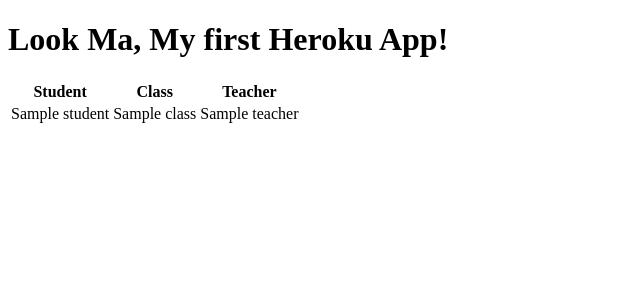
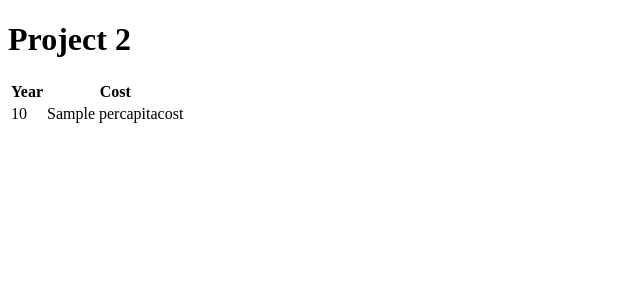
Before and after one commit to cbradmiller/Project-2, a Flask app: template templates/index.html in a window 1280 px wide. Shown: the top 300 px of the page, without its empty margins (0-640 px from the left). Run offline with Flask 2, Linux system fonts and the light colour scheme; the template is opened without the code that fills it: most values are stand-ins (such as "Sample title", 1, 10 or a date in 2020); parts of the project's set-up code (start-up, migrations or seed data) failed here and were passed over.

Commit message:
Testing heroku

```diff
--- a/app.py
+++ b/app.py
@@ -26,51 +26,56 @@
     return(
         "Available Routes:<br/>"
         "/api/v1.0/USHealthCare<br/>"
-        "/api/v1.0/foodData/country_name<br/>"
-        "/api/v1.0/countrynames<br/>"
-        "/api/v1.0/dataFoodIndex<br/>"
+        # "/api/v1.0/foodData/country_name<br/>"
+        # "/api/v1.0/countrynames<br/>"
+        # "/api/v1.0/dataFoodIndex<br/>"
     )
 
 @app.route("/api/v1.0/USHealthCare")
 def healthcareCost():
-    #untested
-    healthcareData = session.query("select * from us_healthcare_costs_percapita;")
-    return(jsonify(healthcareData))
 
-@app.route("/api/v1.0/foodData/<countryName>")
-def foodDataByCountry(countryName):
-    #untested
-    countryFood = {
-        "1990": session.query(f"select * from median_data_1990 where lower(countryname) = lower('{countryName}');"),
-        "1995": session.query(f"select * from median_data_1995 where lower(countryname) = lower('{countryName}');"),
-        "2000": session.query(f"select * from median_data_2000 where lower(countryname) = lower('{countryName}');"),
-        "2005": session.query(f"select * from median_data_2005 where lower(countryname) = lower('{countryName}');"),
-        "2010": session.query(f"select * from median_data_2010 where lower(countryname) = lower('{countryName}');"),
-        "2015": session.query(f"select * from median_data_2015 where lower(countryname) = lower('{countryName}');")
-    }
-    return(jsonify(countryFood))
+    healthcare_query = engine.execute("""select * from us_healthcare_costs_percapita;""")
+    healthcare = []
+    for h in healthcare_query:
+        healthcare.append({
+            "year_cost": h[0],
+            "Per_Capita_Cost": h[1]
+        })
+    return render_template("index.html", healthcare=healthcare)
+# @app.route("/api/v1.0/foodData/<countryName>")
+# def foodDataByCountry(countryName):
+#     #untested
+#     countryFood = {
+#         "1990": session.query(f"select * from median_data_1990 where lower(countryname) = lower('{countryName}');"),
+#         "1995": session.query(f"select * from median_data_1995 where lower(countryname) = lower('{countryName}');"),
+#         "2000": session.query(f"select * from median_data_2000 where lower(countryname) = lower('{countryName}');"),
+#         "2005": session.query(f"select * from median_data_2005 where lower(countryname) = lower('{countryName}');"),
+#         "2010": session.query(f"select * from median_data_2010 where lower(countryname) = lower('{countryName}');"),
+#         "2015": session.query(f"select * from median_data_2015 where lower(countryname) = lower('{countryName}');")
+#     }
+#     return(jsonify(countryFood))
 
-@app.route("/api/v1.0/countrynames")
-def getCountryNames():
-    #untested
-    namesOfCountries = {"countryNames": session.query('select countryname from median_data_1990;')}
-    return(jsonify(namesOfCountries))
+# @app.route("/api/v1.0/countrynames")
+# def getCountryNames():
+#     #untested
+#     namesOfCountries = {"countryNames": session.query('select countryname from median_data_1990;')}
+#     return(jsonify(namesOfCountries))
 
-@app.route("/api/v1.0/dataFoodIndex")
-def getFoodIndex ():
-    #this may have to do, unless there is an easy way to get the indexs of the db.
-    indexNames = {"indexs":[fruit_consumption,
-	nonstarchy_vegetable_consumption,
-	beans_and_legumes,
-	nuts_and_seeds,
-	unprocessed_red_meat,
-	sugarsweetened_beverages,
-	fruit_juices,
-	protein,
-	calcium_milligrams,
-	potassium_milligrams,
-	total_milk]}
-    return(jsonify(indexNames))
+# @app.route("/api/v1.0/dataFoodIndex")
+# def getFoodIndex ():
+#     #this may have to do, unless there is an easy way to get the indexs of the db.
+#     indexNames = {"indexs":[fruit_consumption,
+# 	nonstarchy_vegetable_consumption,
+# 	beans_and_legumes,
+# 	nuts_and_seeds,
+# 	unprocessed_red_meat,
+# 	sugarsweetened_beverages,
+# 	fruit_juices,
+# 	protein,
+# 	calcium_milligrams,
+# 	potassium_milligrams,
+# 	total_milk]}
+#     return(jsonify(indexNames))
 
 
 if __name__ == '__main__':
--- a/templates/index.html
+++ b/templates/index.html
@@ -1,22 +1,20 @@
 <!DOCTYPE html>
 <html>
     <head>
-        <title>My first Heroku App</title>
+        <title>Project 2</title>
     </head>
     <body>
-        <h1>Look Ma, My first Heroku App!</h1>
+        <h1>Project 2</h1>
         <table>
             <thead>
-                <th>Student</th>
-                <th>Class</th>
-                <th>Teacher</th>
+                <th>Year</th>
+                <th>Cost</th>
             </thead>
             <tbody>
-                {% for student in students %}
+                {% for health in healthcare %}
                 <tr>
-                    <td>{{student.name }}</td>
-                    <td>{{student.class }}</td>
-                    <td>{{student.teacher }}</td>
+                    <td>{{health.year_cost }}</td>
+                    <td>{{health.percapitacost }}</td>
                 </tr>
                 {% endfor %}
             </tbody>
```
